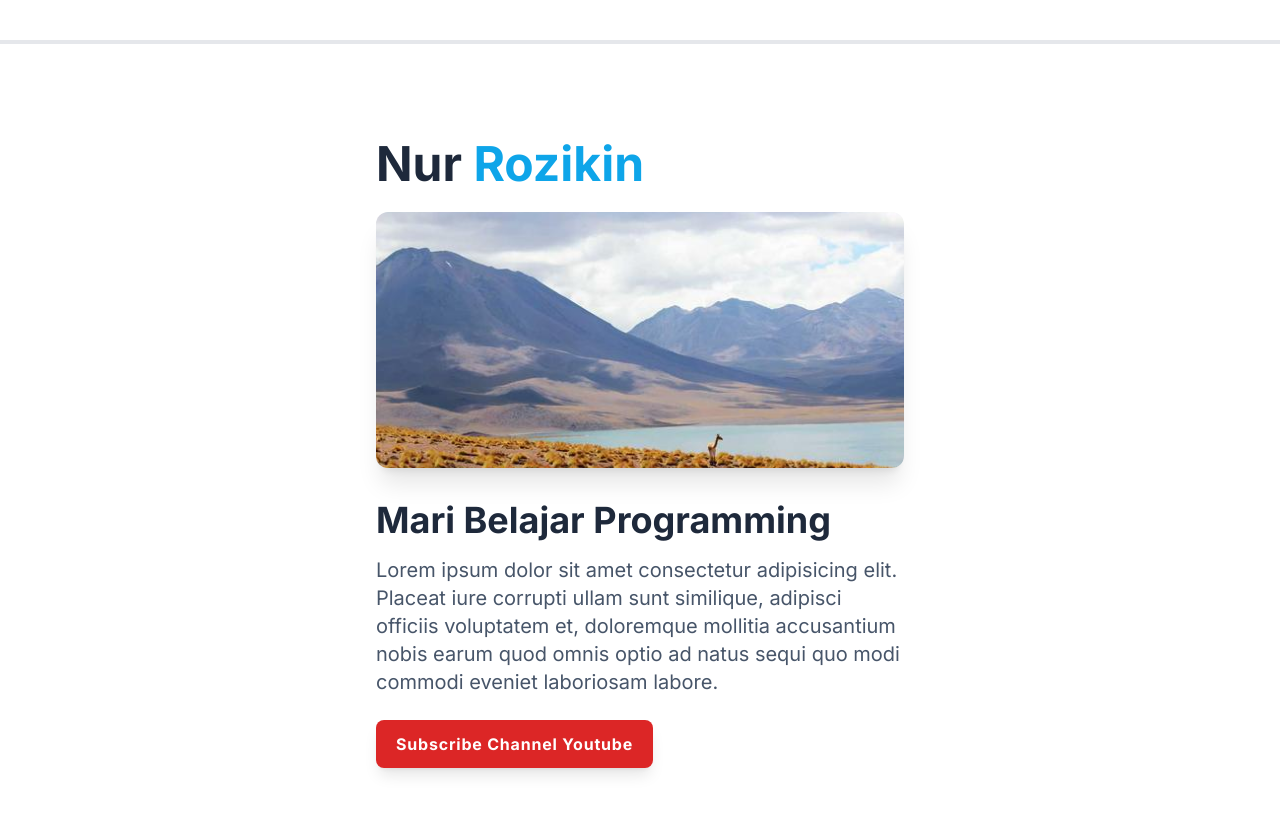
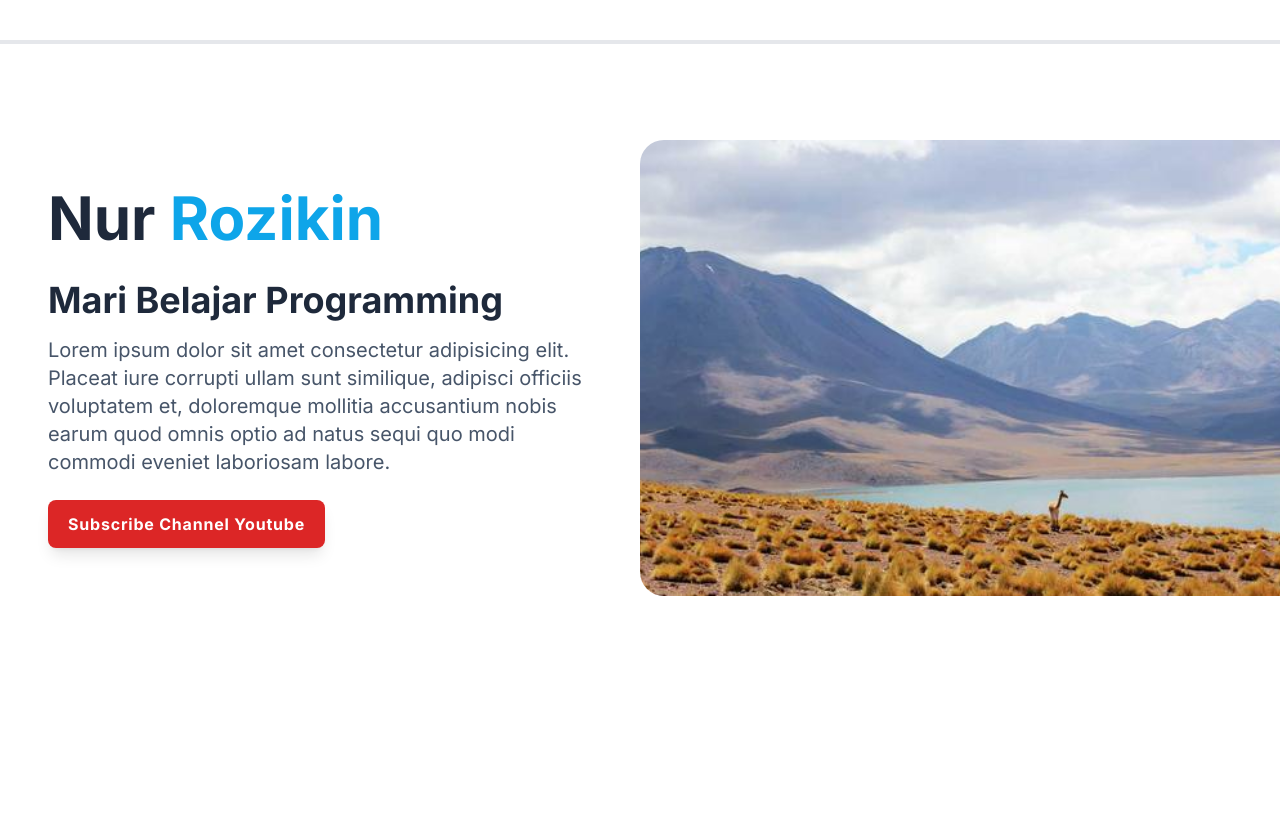
Before and after one commit to NurRozikin/belajar-tailwindcss, a website: page index.html in a window 1280 px wide. Shown: the part 5320-6134 px from the top of the page. Drawn offline with Linux system fonts and the light colour scheme.

Commit message:
update flex

```diff
--- a/index.html
+++ b/index.html
@@ -117,14 +117,19 @@
 
     <hr class="my-24 border-t-4">
 
-    <div class="container px-6 font-inter max-w-md mx-auto sm:max-w-xl">
-        <h3 class="text-4xl font-bold text-slate-800 sm:text-5xl">Nur<span class="text-sky-500"> Rozikin </span></h3>
-        <img src="1.jpg" alt="montain" class="mt-4 rounded-xl shadow-xl sm:mt-6 sm:h-64 sm:w-full sm:object-cover sm:object-center">
-        <h2 class="mt-8 text-2xl font-semibold text-slate-800 sm:mt-8 sm:text-4xl">Mari Belajar Programming</h2>
-        <p class="mt-2 text-slate-600 sm:mt-4 sm:text-xl">Lorem ipsum dolor sit amet consectetur adipisicing elit. Placeat iure corrupti ullam sunt similique, adipisci officiis voluptatem et, doloremque mollitia accusantium nobis earum quod omnis optio ad natus sequi quo modi commodi eveniet laboriosam labore. </p>
-        <div class="mt-4 sm:mt-6">
-            <a href="#" class="inline-block px-5 py-3 bg-red-600 text-white rounded-lg shadow-lg up
-             font-semibold tracking-wider text-sm sm:text-base">Subscribe Channel Youtube</a>
+    <div class="container px-6 font-inter max-w-md mx-auto sm:max-w-xl md:max-w-5xl lg:flex lg:max-w-full lg:p-0">
+        <div class="lg:p-12 lg:flex-1">
+            <h3 class="text-4xl font-bold text-slate-800 sm:text-5xl md:text-6xl">Nur<span class="text-sky-500"> Rozikin </span></h3>
+            <img src="1.jpg" alt="montain" class="mt-4 rounded-xl shadow-xl sm:mt-6 sm:h-64 sm:w-full sm:object-cover sm:object-center lg:hidden">
+            <h2 class="mt-8 text-2xl font-semibold text-slate-800 sm:mt-8 sm:text-4xl">Mari Belajar Programming</h2>
+            <p class="mt-2 text-slate-600 sm:mt-4 sm:text-xl">Lorem ipsum dolor sit amet consectetur adipisicing elit. Placeat iure corrupti ullam sunt similique, adipisci officiis voluptatem et, doloremque mollitia accusantium nobis earum quod omnis optio ad natus sequi quo modi commodi eveniet laboriosam labore. </p>
+            <div class="mt-4 sm:mt-6">
+                <a href="#" class="inline-block px-5 py-3 bg-red-600 text-white rounded-lg shadow-lg up
+                font-semibold tracking-wider text-sm sm:text-base">Subscribe Channel Youtube</a>
+            </div>
+        </div>
+        <div class="hidden lg:flex lg:w-1/2 ">
+            <img  src="1.jpg" alt="montain" class="object-cover rounded-l-3xl" >
         </div>
     </div>
 
```
Also changed, not shown: style.css.
